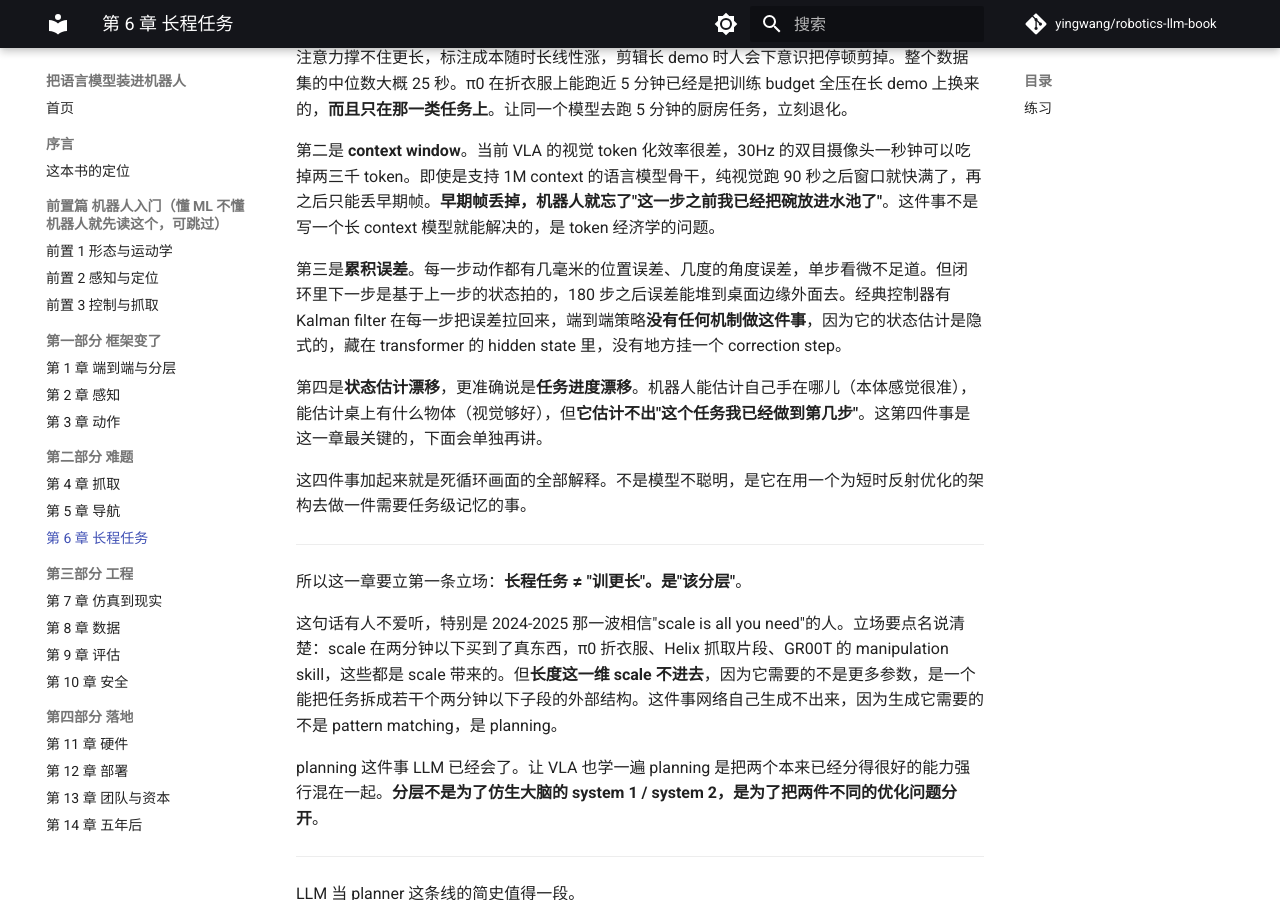
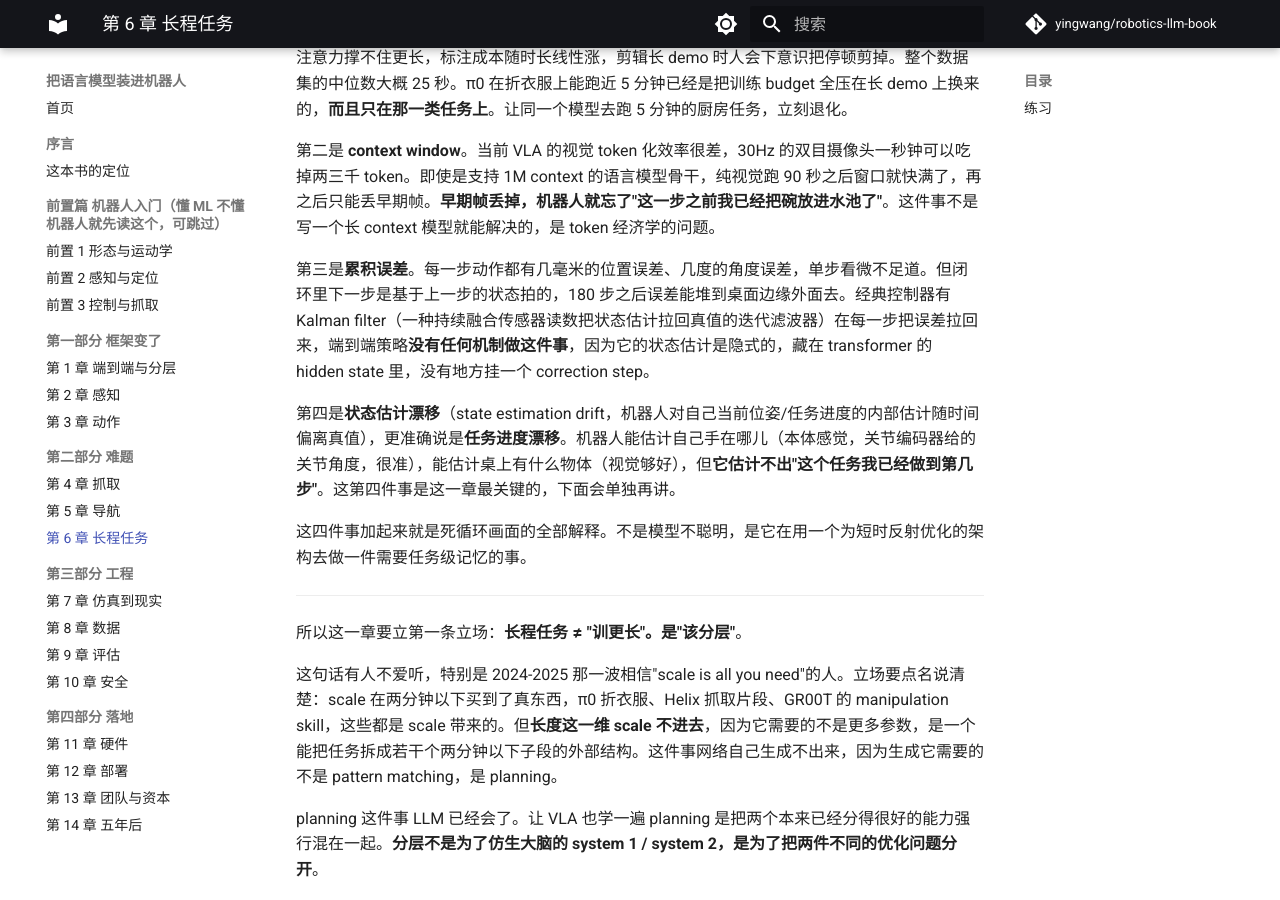
Before and after one commit to yingwang/robotics-llm-book, an MkDocs documentation site: the page built from docs/06-long-horizon.md, in a window 1280 px wide and 900 px high, scrolled down 826 px. Built offline with MkDocs 1.6.1 and Material for MkDocs 9.7.7, drawn with Linux system fonts in a browser that asks for light colours; comment, search, counter and statistics services are not loaded; some of the changed text lies outside the part shown.

Commit message:
gloss: 第 2/6/8/9/12 章补 ML-friendly jargon 内嵌小注
ch 2: depth/pose/SLAM 前端方括号、6-DoF roll-pitch-yaw 展开
ch 6: Kalman filter / state estimation drift / VIO 解释
ch 8: teleop / leader-follower / end-effector / embodiment 释义
ch 9: Wilson interval / MTBF / Intervention Rate 全称
ch 12: RaaS / SLA 拼出全称

立场和密度不变。

Co-Authored-By: Claude Opus 4.7 (1M context) <noreply@anthropic.com>

```diff
--- a/docs/06-long-horizon.md
+++ b/docs/06-long-horizon.md
@@ -22,9 +22,9 @@ VLA 在两分钟以上为什么必崩，可以拆成四个独立的原因。这
 
 第二是 **context window**。当前 VLA 的视觉 token 化效率很差，30Hz 的双目摄像头一秒钟可以吃掉两三千 token。即使是支持 1M context 的语言模型骨干，纯视觉跑 90 秒之后窗口就快满了，再之后只能丢早期帧。**早期帧丢掉，机器人就忘了"这一步之前我已经把碗放进水池了"**。这件事不是写一个长 context 模型就能解决的，是 token 经济学的问题。
 
-第三是**累积误差**。每一步动作都有几毫米的位置误差、几度的角度误差，单步看微不足道。但闭环里下一步是基于上一步的状态拍的，180 步之后误差能堆到桌面边缘外面去。经典控制器有 Kalman filter 在每一步把误差拉回来，端到端策略**没有任何机制做这件事**，因为它的状态估计是隐式的，藏在 transformer 的 hidden state 里，没有地方挂一个 correction step。
+第三是**累积误差**。每一步动作都有几毫米的位置误差、几度的角度误差，单步看微不足道。但闭环里下一步是基于上一步的状态拍的，180 步之后误差能堆到桌面边缘外面去。经典控制器有 Kalman filter（一种持续融合传感器读数把状态估计拉回真值的迭代滤波器）在每一步把误差拉回来，端到端策略**没有任何机制做这件事**，因为它的状态估计是隐式的，藏在 transformer 的 hidden state 里，没有地方挂一个 correction step。
 
-第四是**状态估计漂移**，更准确说是**任务进度漂移**。机器人能估计自己手在哪儿（本体感觉很准），能估计桌上有什么物体（视觉够好），但**它估计不出"这个任务我已经做到第几步"**。这第四件事是这一章最关键的，下面会单独再讲。
+第四是**状态估计漂移**（state estimation drift，机器人对自己当前位姿/任务进度的内部估计随时间偏离真值），更准确说是**任务进度漂移**。机器人能估计自己手在哪儿（本体感觉，关节编码器给的关节角度，很准），能估计桌上有什么物体（视觉够好），但**它估计不出"这个任务我已经做到第几步"**。这第四件事是这一章最关键的，下面会单独再讲。
 
 这四件事加起来就是死循环画面的全部解释。不是模型不聪明，是它在用一个为短时反射优化的架构去做一件需要任务级记忆的事。
 
@@ -108,7 +108,7 @@ LLM 那边的记忆结构现在大致分三层。短期是 transformer 的 conte
 
 立场二，写在这一章中段最显眼的位置：**state estimation 是这一波被遗忘的问题**。
 
-机器人这门学科在 2010 年代有半本书都在讲 state estimation。SLAM 一整套（EKF-SLAM、graph SLAM、ORB-SLAM、LSD-SLAM、Cartographer）都在解一个很基本的问题：我自己现在在哪儿、姿态是什么。VIO 这一线把 IMU 加进来。这一切一直到 2020 年都是机器人栈的核心。
+机器人这门学科在 2010 年代有半本书都在讲 state estimation（状态估计：从带噪声的传感器读数反推机器人当前位姿/速度/任务变量的真实值）。SLAM 一整套（EKF-SLAM、graph SLAM、ORB-SLAM、LSD-SLAM、Cartographer）都在解一个很基本的问题：我自己现在在哪儿、姿态是什么。VIO（visual-inertial odometry，视觉 + IMU 融合估自己在动多快往哪走）这一线把 IMU 加进来。这一切一直到 2020 年都是机器人栈的核心。
 
 VLA 出来之后这件事被悄悄绕过去了。"反正网络看着图像直接输出 action，它内部肯定隐式知道自己在哪。"这话部分对，对 60 秒以内的短任务确实够用。**但长程任务里要估计的不只是位姿，是任务进度**。
 
```
Also changed, not shown: docs/02-perception.md (+3 -3 lines), docs/08-data.md (+2 -2 lines), docs/09-evaluation.md (+3 -3 lines), docs/12-deployment.md (+2 -2 lines).
